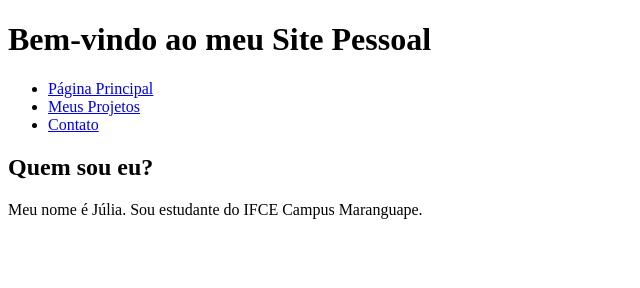
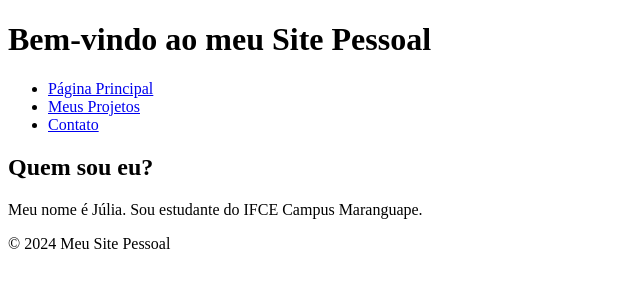
Before and after one commit to juliamacedo63/Projetos-WEB-I-HTML, a plain HTML site: page SITE PESSOAL/pages/sobre.html in a window 1280 px wide. Shown: the whole page, without its empty margins (0-640 px from the left). Drawn offline with Linux system fonts and the light colour scheme.

Commit message:
sobre.html

```diff
--- a/SITE PESSOAL/pages/sobre.html
+++ b/SITE PESSOAL/pages/sobre.html
@@ -19,5 +19,7 @@
   <footer>
     <h2>Quem sou eu? </h2>
     <p>Meu nome é Júlia. Sou estudante do IFCE Campus Maranguape. </p>
+    <p>© 2024 Meu Site Pessoal</p>
+
   </footer>
 </html>
```
